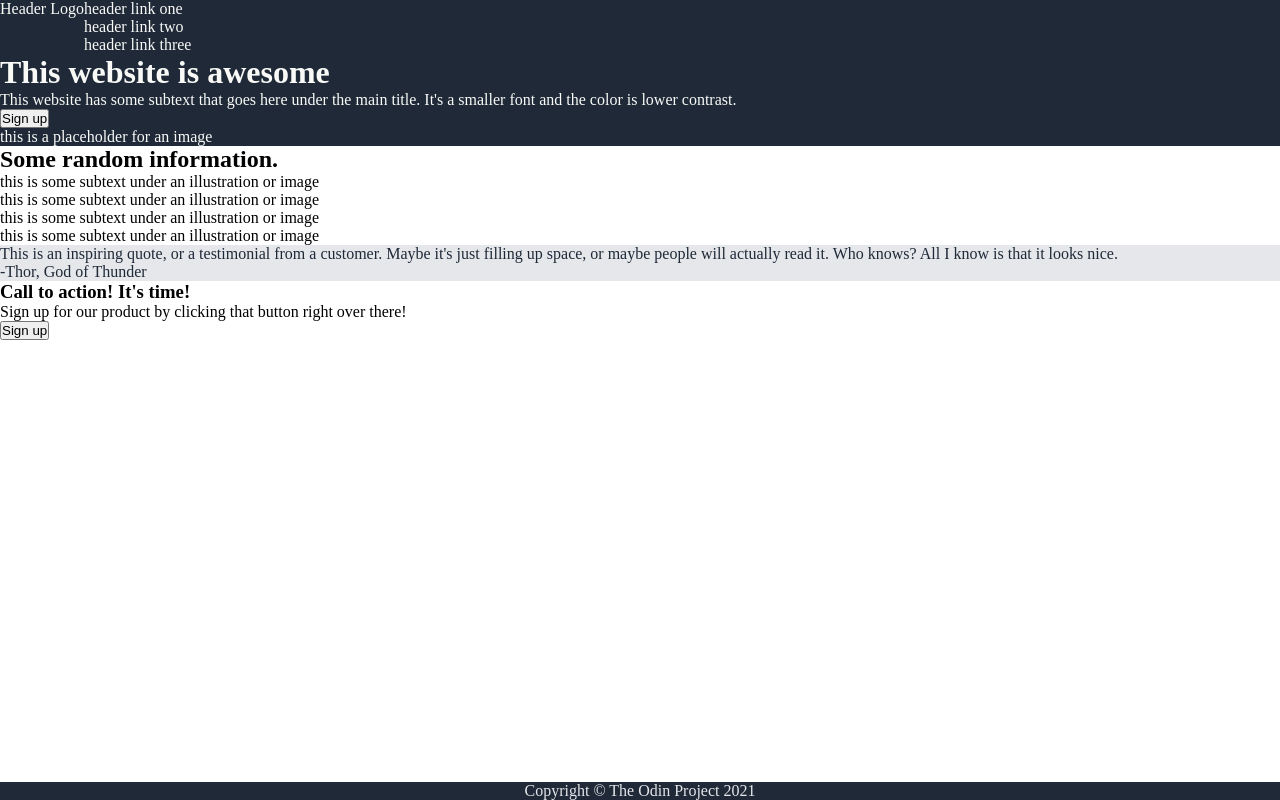
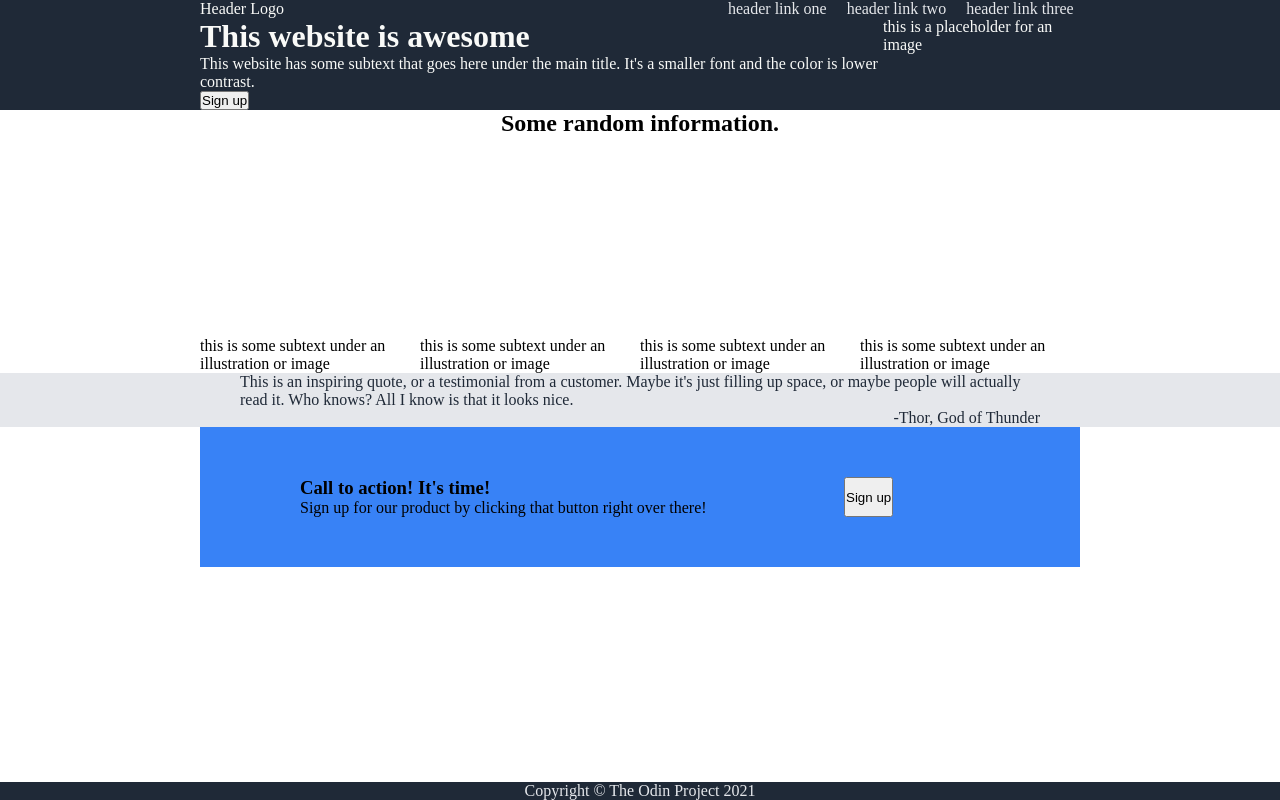
Before and after one commit to relieze/odin-landing-page, a plain HTML site: page index.html in a window 1280 px wide. Drawn offline with Linux system fonts and the light colour scheme.

Commit message:
More layout CSS; Change placeholders to figures
Continue to develop the layout:
  - flex-direction and alignment
  - flex-basis

Change placeholders from divs to figures
  - better semeantics, benefits accessibility
  - images changed to svgs, more scalable
  - captions are contained figcaption element

```diff
--- a/css/styles.css
+++ b/css/styles.css
@@ -14,6 +14,7 @@ header {
   display: flex;
   background-color: #1f2937;
   color: #f9faf8;
+  padding: 0 200px;
 }
 
 main {
@@ -28,12 +29,74 @@ footer {
 
 }
 
+.section {
+  display: flex;
+  padding: 0 200px;
+}
+
 .first.section {
   background-color: #1f2937;
   color: #f9faf8;
 }
 
+.second.section {
+  flex-direction: column;
+  align-items: center;
+}
+
 .third.section {
   background-color: #e5e7eb;
   color: #1f2937;
+  flex-direction: column;
+  align-items: center;
 }
+
+.fourth.section {
+  display: flex;
+  align-items: center;
+}
+
+.logo {
+  color: #f9faf8;
+  flex-basis: 60%;
+}
+
+.links {
+  display: flex;
+  color: #e5e7eb;
+  gap: 20px;
+}
+
+
+.images {
+  display: flex;
+}
+
+svg {
+  display: block;
+  width: 200px;
+  height: 200px;
+}
+
+.quotation {
+  display: flex;
+  flex-direction: column;
+  width: 800px;
+  margin: 0 auto;
+}
+
+.author {
+  align-self: flex-end;
+}
+
+.cta {
+  background-color: #3882f6;
+  display: flex;
+  width: 900px;
+  margin: 0 auto;
+  padding: 50px 100px;
+}
+
+.request {
+  flex-basis: 80%;
+}
--- a/index.html
+++ b/index.html
@@ -27,27 +27,29 @@
     <div class="second section">
       <h2>Some random information.</h2>
       <div class="images">
-        <div class="group">
-          <div class="image"></div>
-          <p>this is some subtext under an illustration or image</p>
-        </div>
-        <div class="group">
-          <div class="image"></div>
-          <p>this is some subtext under an illustration or image</p>
-        </div>
-        <div class="group">
-          <div class="image"></div>
-          <p>this is some subtext under an illustration or image</p>
-        </div>
-        <div class="group">
-          <div class="image"></div>
-          <p>this is some subtext under an illustration or image</p>
-        </div>
+        <figure class="group">
+          <svg class="placeholder" xmlns="http://www.w3.org/2000/svg" viewBox="0 0 0 0"></svg>
+          <figcaption>this is some subtext under an illustration or image</figcaption>
+        </figure>
+        <figure class="group">
+          <svg class="placeholder" xmlns="http://www.w3.org/2000/svg" viewBox="0 0 0 0"></svg>
+          <figcaption>this is some subtext under an illustration or image</figcaption>
+        </figure>
+        <figure class="group">
+          <svg class="placeholder" xmlns="http://www.w3.org/2000/svg" viewBox="0 0 0 0"></svg>
+          <figcaption>this is some subtext under an illustration or image</figcaption>
+        </figure>
+        <figure class="group">
+          <svg class="placeholder" xmlns="http://www.w3.org/2000/svg" viewBox="0 0 0 0"></svg>
+          <figcaption>this is some subtext under an illustration or image</figcaption>
+        </figure>
       </div>
     </div>
     <div class="third section">
-      <p>This is an inspiring quote, or a testimonial from a customer. Maybe it's just filling up space, or maybe people will actually read it. Who knows? All I know is that it looks nice.</p>
-      <p>-Thor, God of Thunder</p>
+      <div class="quotation">
+        <p class="quote">This is an inspiring quote, or a testimonial from a customer. Maybe it's just filling up space, or maybe people will actually read it. Who knows? All I know is that it looks nice.</p>
+        <p class="author">-Thor, God of Thunder</p>
+      </div>
     </div>
     <div class="fourth section">
       <div class="cta">
```
